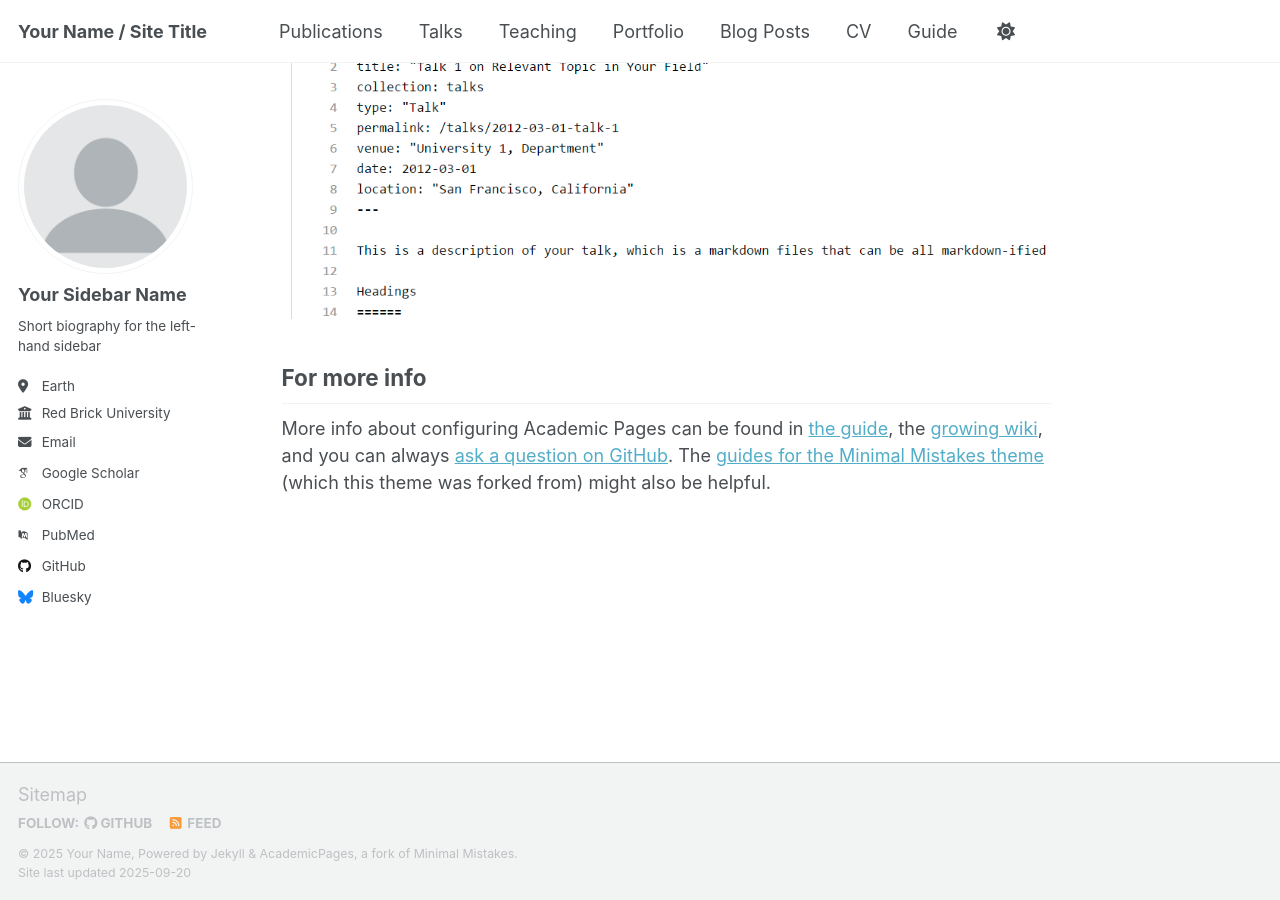
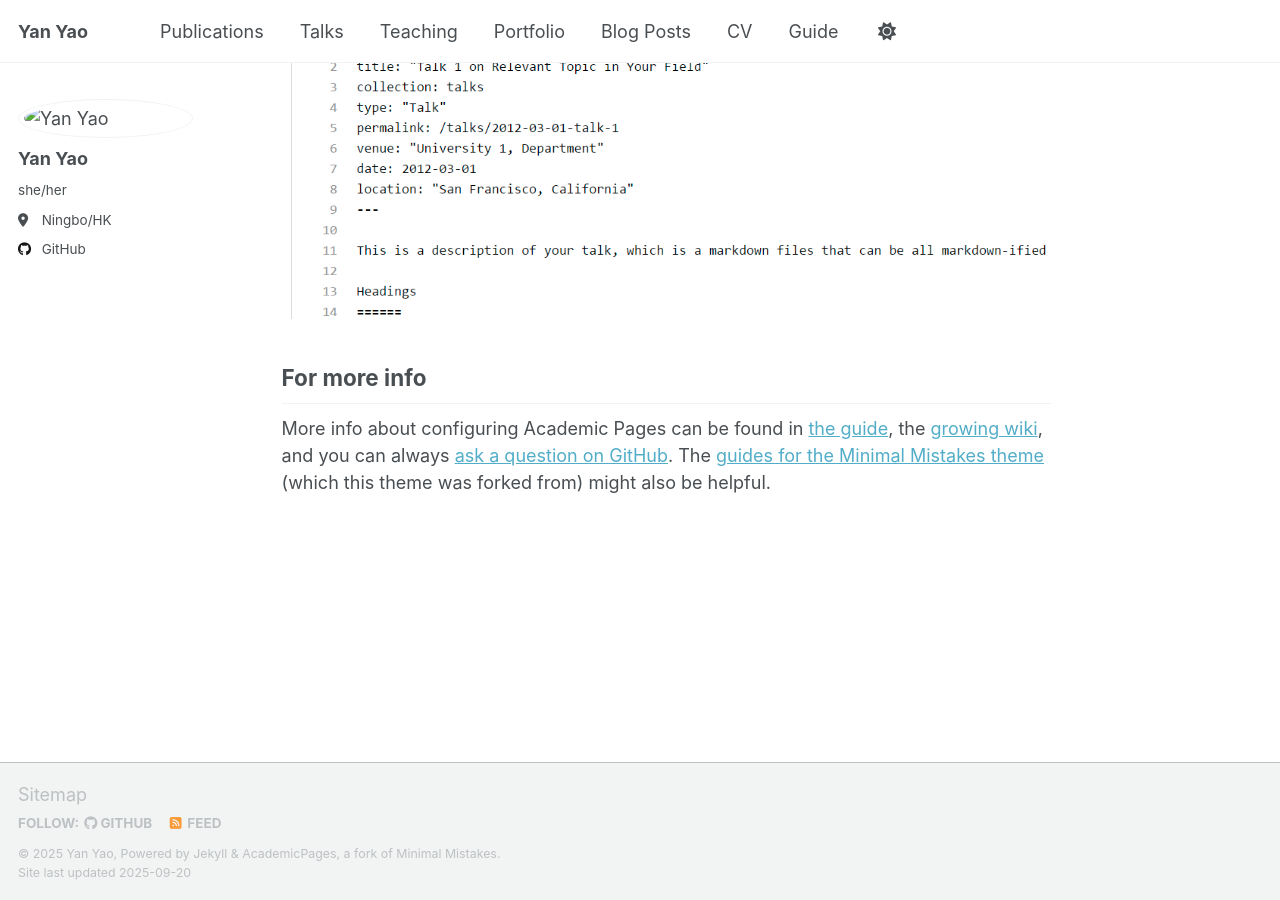
Before and after one commit to yyao0507/yyao0507.github.io, a Jekyll site: the page built from _pages/about.md, in a window 1280 px wide and 900 px high, scrolled down 2880 px. Built offline with Jekyll 4.4.1, drawn with Linux system fonts in a browser that asks for light colours; some web fonts are replaced; a script that is not in the unit is left out.

Commit message:
Update _config.yml

```diff
--- a/_config.yml
+++ b/_config.yml
@@ -9,38 +9,38 @@
 # Basic Site Settings
 locale                   : "en-US"
 site_theme               : "default" # Currently available options are "default", "air"
-title                    : "Your Name / Site Title"
+title                    : "Yan Yao"
 title_separator          : "-"
-name                     : &name "Your Name"
-description              : &description "Your Name's academic portfolio"   # Update this with a general description of your site, this is the default if not overridden by a page
-url                      : https://academicpages.github.io # The base hostname & protocol for your site e.g. "https://[your GitHub username].github.io",
+name                     : &name "Yan Yao"
+description              : &description "CS UG Student"   # Update this with a general description of your site, this is the default if not overridden by a page
+url                      : https://yyao0507.github.io # The base hostname & protocol for your site e.g. "https://[your GitHub username].github.io",
                                                            # or if you already have some other page hosted on Github then use "https://[your GitHub username].github.io/[Your Repo Name]"
 baseurl                  : "" # the subpath of your site, e.g. "/blog"
-repository               : "academicpages/academicpages.github.io"
+repository               : "yyao0507/yyao0507.github.io" #"academicpages/academicpages.github.io"
 
 # Site Author - The following control what appear as part of the author content on the side bar.
 #               If a field is blank the icon and link will not appear, otherwise it will be shown.
 #               Additional customization can be done by editing /_includes/author-profile.html
 author:
   # Biographic information
-  avatar           : "profile.png"
-  name             : "Your Sidebar Name"
-  pronouns         : # example: "she/her"
-  bio              : "Short biography for the left-hand sidebar"
-  location         : "Earth"
-  employer         : "Red Brick University"
+  avatar           : "assets/images/profile.png"
+  name             : "Yan Yao"
+  pronouns         : "she/her"
+  bio              : #"Short biography for the left-hand sidebar"
+  location         : "Ningbo/HK"
+  employer         : #"Red Brick University"
   uri              : # URL
-  email            : "none@example.org"
+  email            : #"none@example.org"
 
   # Academic websites
   academia         : # URL
   arxiv            : # URL - Update with the correct link to your profile
-  googlescholar    : "https://scholar.google.com/citations?user=PS_CX0AAAAAJ"
+  googlescholar    : #"https://scholar.google.com/citations?user=PS_CX0AAAAAJ"
   inspire-hep      : # URL
   impactstory      : # URL
-  orcid            : "http://orcid.org/yourorcidurl"
+  orcid            : #"http://orcid.org/yourorcidurl"
   semantic         : # URL
-  pubmed           : "https://www.ncbi.nlm.nih.gov/pubmed/?term=john+snow"
+  pubmed           : #"https://www.ncbi.nlm.nih.gov/pubmed/?term=john+snow"
   researchgate     : # URL
   scopus           : # URL
 
@@ -48,13 +48,13 @@ author:
   bitbucket        : # Username - Update with your username on the site
   codepen          : # Username
   dribbble         : # Username
-  github           : "academicpages"
+  github           : "yyao0507"
   kaggle           : # Username
   stackoverflow    : # User number or user number and name (i.e., use "1" or "1/jeff-atwood")
 
   # Social media
   artstation       : # Username
-  bluesky          : "bsky.app" # Replace this with you Bluesky username
+  bluesky          : #"bsky.app" # Replace this with you Bluesky username
   facebook         : # Username
   flickr           : # Username
   foursquare       : # Username
@@ -96,7 +96,7 @@ future                   : true
 read_more                : "disabled" # if enabled, adds "Read more" links to excerpts
 talkmap_link             : false      #change to true to add link to talkmap on talks page
 comments:
-  provider               : # false (default), "disqus", "discourse", "facebook", "google-plus", "staticman", "custom"
+  provider               : false #(default), "disqus", "discourse", "facebook", "google-plus", "staticman", "custom"
   disqus:
     shortname            :
   discourse:
```
